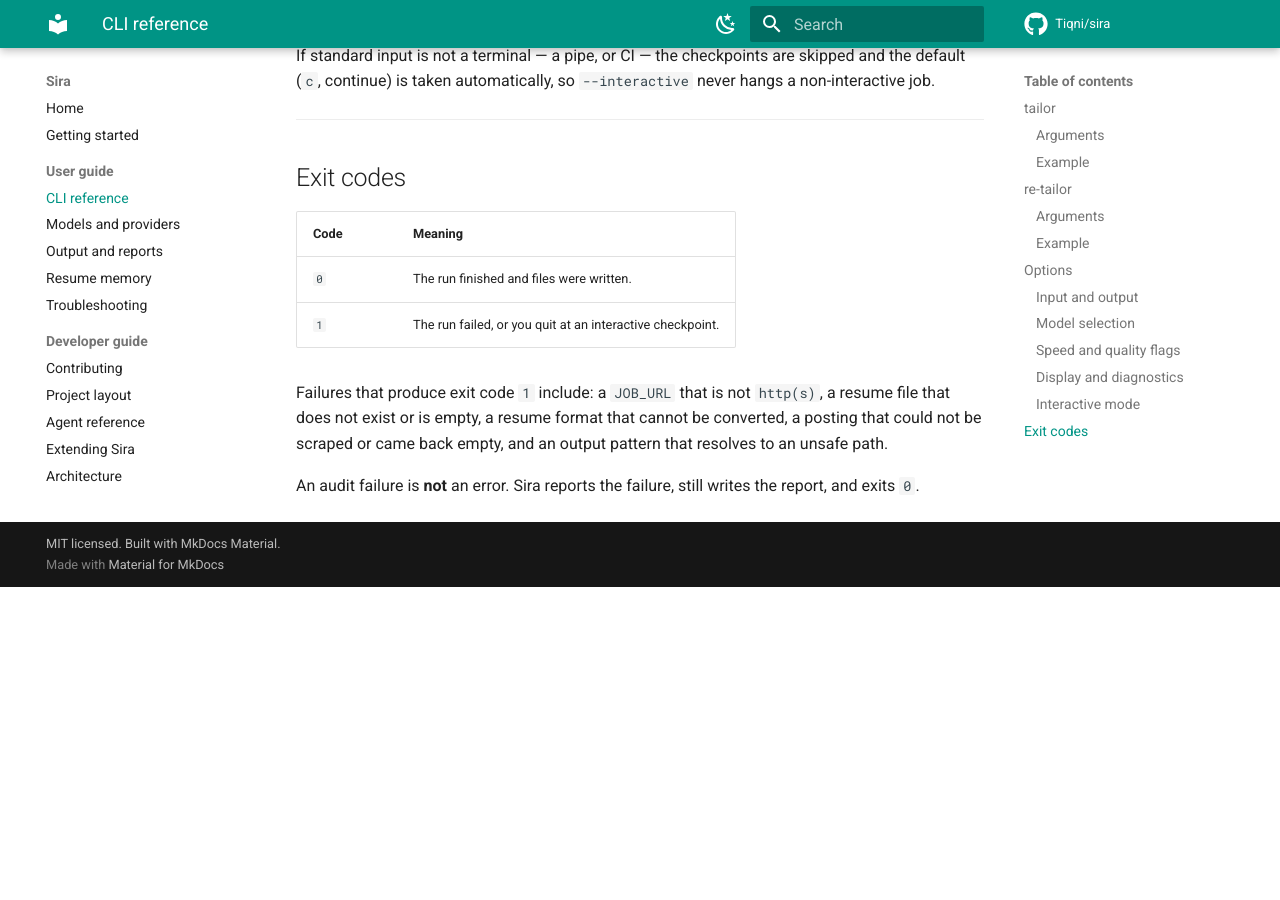
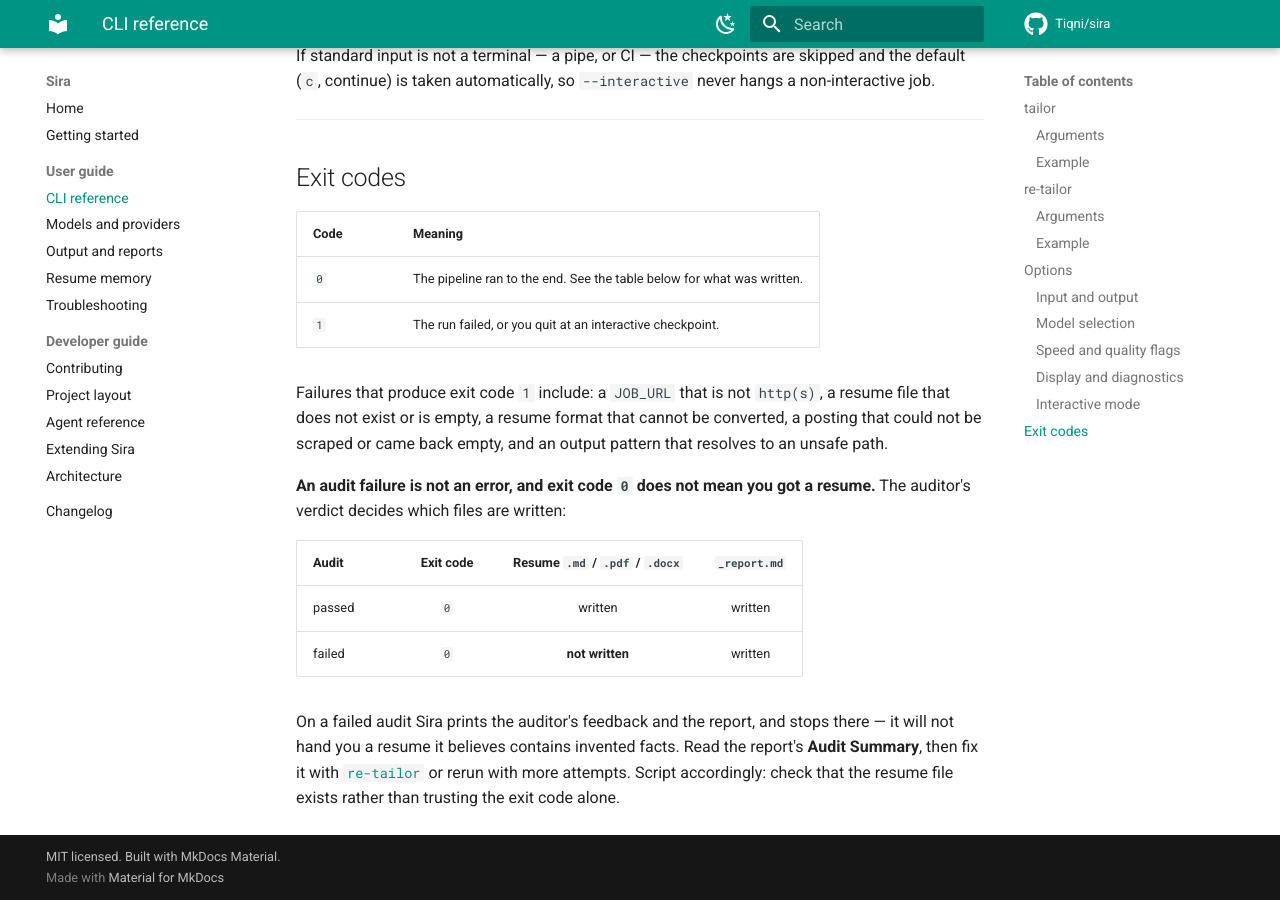
Before and after one commit to Tiqni/sira, an MkDocs documentation site: the page built from docs/cli.md, in a window 1280 px wide and 900 px high, scrolled down 4056 px. Built offline with MkDocs 1.6.1 and Material for MkDocs 9.7.7, drawn with Linux system fonts in a browser that asks for light colours; comment, search, counter and statistics services are not loaded; before the commit the page ends 4643 px from its top, so only the background shows below that.

Commit message:
docs: correct what exit code 0 promises about output files
The CLI reference said exit code 0 meant "the run finished and files were
written". Exit code 0 only means the pipeline reached the end: when the audit
fails, main.py calls generate_resume() only under `if result.passed`, so no
resume .md/.pdf/.docx is produced — the report is written and the process still
exits 0. A reader scripting around the exit code would wait for a file that
never appears.

Replace the claim with a table mapping the audit verdict to the files actually
written, and tell callers to check for the resume file rather than trusting the
exit code. Qualify the same overstatement on the output page.

Co-Authored-By: Claude Opus 5 <noreply@anthropic.com>

```diff
--- a/docs/cli.md
+++ b/docs/cli.md
@@ -153,7 +153,7 @@ non-interactive job.
 
 | Code | Meaning |
 | --- | --- |
-| `0` | The run finished and files were written. |
+| `0` | The pipeline ran to the end. See the table below for what was written. |
 | `1` | The run failed, or you quit at an interactive checkpoint. |
 
 Failures that produce exit code `1` include: a `JOB_URL` that is not `http(s)`, a
@@ -161,5 +161,16 @@ resume file that does not exist or is empty, a resume format that cannot be conv
 a posting that could not be scraped or came back empty, and an output pattern that
 resolves to an unsafe path.
 
-An audit failure is **not** an error. Sira reports the failure, still writes the
-report, and exits `0`.
+**An audit failure is not an error, and exit code `0` does not mean you got a resume.**
+The auditor's verdict decides which files are written:
+
+| Audit | Exit code | Resume `.md` / `.pdf` / `.docx` | `_report.md` |
+| --- | :-: | :-: | :-: |
+| passed | `0` | written | written |
+| failed | `0` | **not written** | written |
+
+On a failed audit Sira prints the auditor's feedback and the report, and stops there —
+it will not hand you a resume it believes contains invented facts. Read the report's
+**Audit Summary**, then fix it with [`re-tailor`](#re-tailor) or rerun with more
+attempts. Script accordingly: check that the resume file exists rather than trusting
+the exit code alone.
```
Also changed, not shown: docs/output.md (+3 -1 lines).
